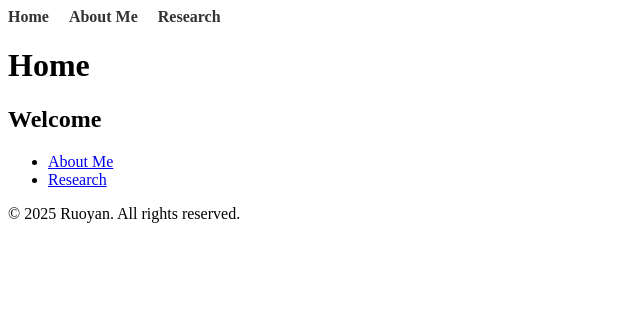
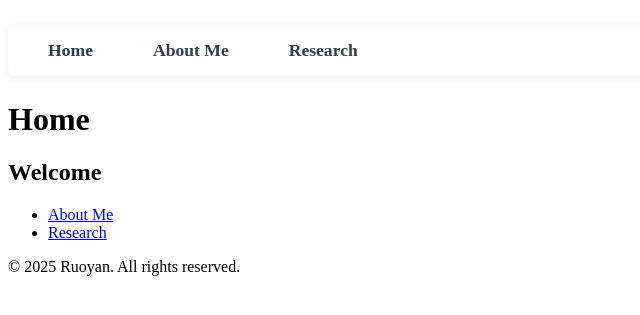
Before and after one commit to Ruoyan0103/ruoyan0103.github.io, a Jekyll site: the page built from index.md, in a window 1280 px wide. Shown: the top 315 px of the page, without its empty margins (0-640 px from the left). Built offline with Jekyll 4.4.1, drawn with Linux system fonts in a browser that asks for light colours.

Commit message:
nav foot

```diff
--- a/_layouts/default.html
+++ b/_layouts/default.html
@@ -2,16 +2,19 @@
 <html lang="en">
   <head>
     <meta charset="utf-8">
+    <meta name="viewport" content="width=device-width, initial-scale=1.0">
     <title>{{ page.title }}</title>
     <link rel="stylesheet" href="{{ site.baseurl }}/assets/css/style.css">
   </head>
   <body>
     {% include navigation.html %}
 
-    <h1>{{ page.title }}</h1>
-    <section>
-      {{ content }}
-    </section>
+    <main>
+      <h1>{{ page.title }}</h1>
+      <section>
+        {{ content }}
+      </section>
+    </main>
 
     {% include footer.html %}
   </body>
--- a/assets/css/style.css
+++ b/assets/css/style.css
@@ -1,18 +1,59 @@
 /* Make the navigation horizontal */
 .nav-list {
   list-style: none;       /* remove bullets */
-  padding: 0;
-  margin: 0;
+  padding: 15px 25px;
+  margin: 25px 0;
   display: flex;          /* horizontal layout */
-  gap: 20px;              /* spacing between items */
+  gap: 30px;              /* spacing between items */
+  background-color: #fff;
+  border-radius: 8px;
+  box-shadow: 0 2px 8px rgba(0, 0, 0, 0.08);
 }
 
 .nav-list li a {
   text-decoration: none;  /* remove underline */
-  color: #333;            /* link color */
-  font-weight: bold;
+  color: #2c3e50;        /* link color */
+  font-weight: 600;
+  font-size: 1.1rem;
+  padding: 8px 15px;
+  border-radius: 6px;
+  transition: all 0.3s ease;
+  position: relative;
 }
 
 .nav-list li a:hover {
-  color: #007acc;         /* hover color */
+  color: #3498db;         /* hover color */
+  background-color: #f8f9fa;
 }
+
+.nav-list li a::after {
+  content: '';
+  position: absolute;
+  bottom: -5px;
+  left: 0;
+  width: 0;
+  height: 3px;
+  background-color: #3498db;
+  transition: width 0.3s ease;
+}
+
+.nav-list li a:hover::after {
+  width: 100%;
+}
+
+/* Responsive design for mobile */
+@media (max-width: 600px) {
+  .nav-list {
+    flex-direction: column;
+    gap: 10px;
+  }
+
+  .nav-list li {
+    width: 100%;
+  }
+
+  .nav-list li a {
+    display: block;
+    text-align: center;
+  }
+}
```
